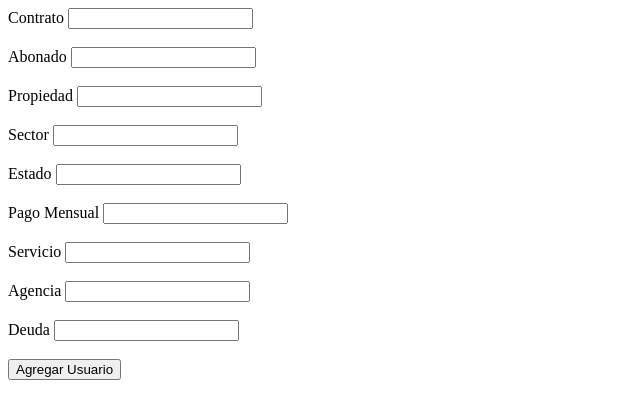
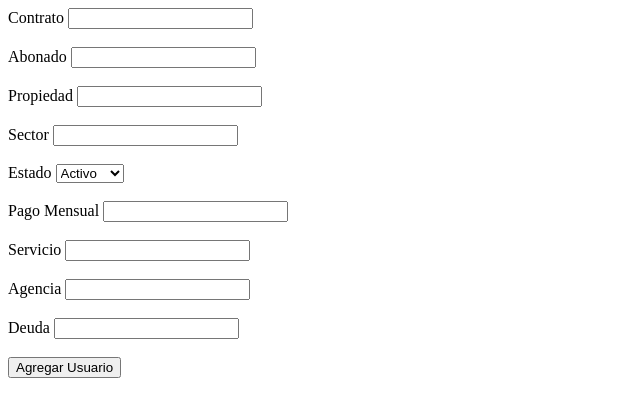
Before and after one commit to BabyDriver2018/front-end-view-GDC, a PHP site: page /createUser.php in a window 1280 px wide. Shown: the top 419 px of the page, without its empty margins (0-640 px from the left). Run offline with PHP 8.4, Linux system fonts and the light colour scheme.

Commit message:
form create limpio

```diff
--- a/createUser.php
+++ b/createUser.php
@@ -40,7 +40,11 @@
         <br>
         <div class="form-group  ">
             <label>Estado</label>
-            <input type="text" name="estado" class="form-control" value="<?php echo $estado; ?>" require>
+
+            <select name="estado" id="estado" value="<?php echo $estado; ?>">
+                    <option value="1">Activo</option>
+                    <option value="0">Inactivo</option>
+            </select>
 
         </div>
         <br>
```
